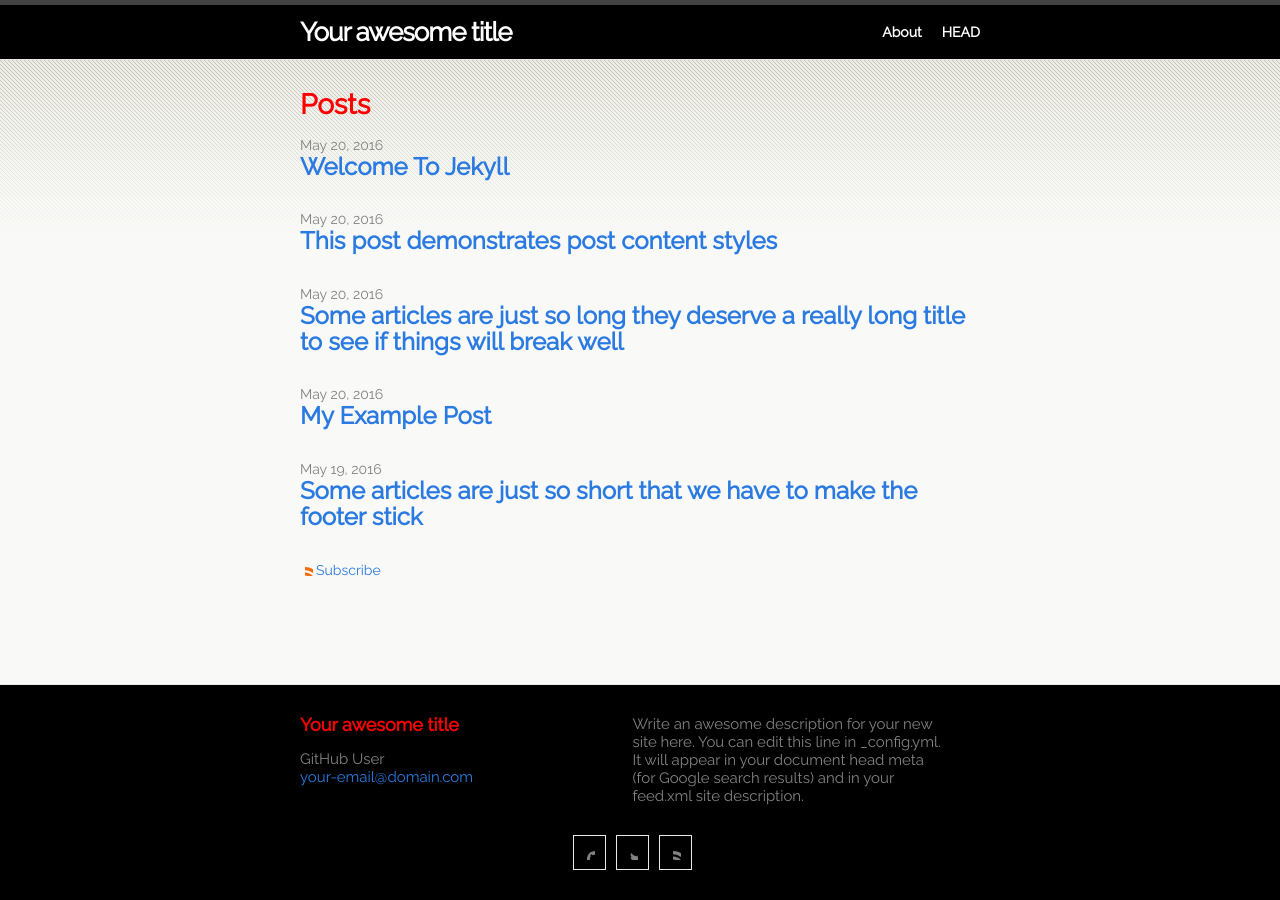
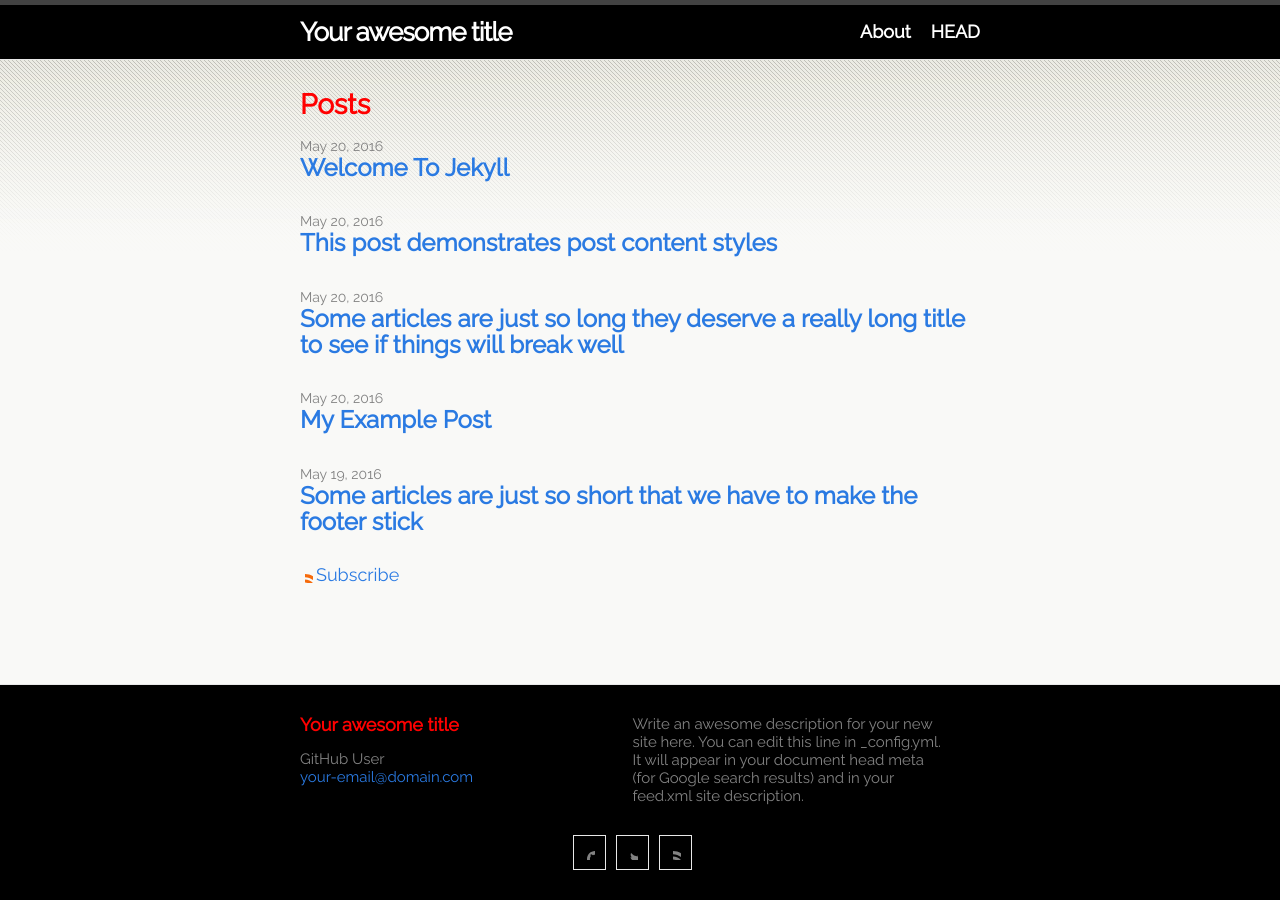
Before and after one commit to 6bita/magasinet, a Jekyll site: the page built from index.md, in a window 1280 px wide. Built offline with Jekyll 4.4.1, drawn with Linux system fonts in a browser that asks for light colours.

Commit message:
Update head.html

```diff
--- a/_includes/head.html
+++ b/_includes/head.html
@@ -15,7 +15,7 @@
     {
 			background: #F9F9F7 url('{{ site.url }}/images/a1.gif') repeat-x;
 			font-size: 14px;
-			font: 14px 'Raleway', sans-serif, Verdana, Arial;/*-apple-system, BlinkMacSystemFont, "Segoe UI", Roboto, Helvetica, Arial, sans-serif, "Apple Color Emoji", "Segoe UI Emoji", "Segoe UI Symbol";/*font-family: "trebuchet ms", helvetica, sans-serif;*/
+			font: 18px 'Raleway', sans-serif, Verdana, Arial;/*-apple-system, BlinkMacSystemFont, "Segoe UI", Roboto, Helvetica, Arial, sans-serif, "Apple Color Emoji", "Segoe UI Emoji", "Segoe UI Symbol";/*font-family: "trebuchet ms", helvetica, sans-serif;*/
 			color: #8C8C73;
 			line-height: 18px;
 		}
```
